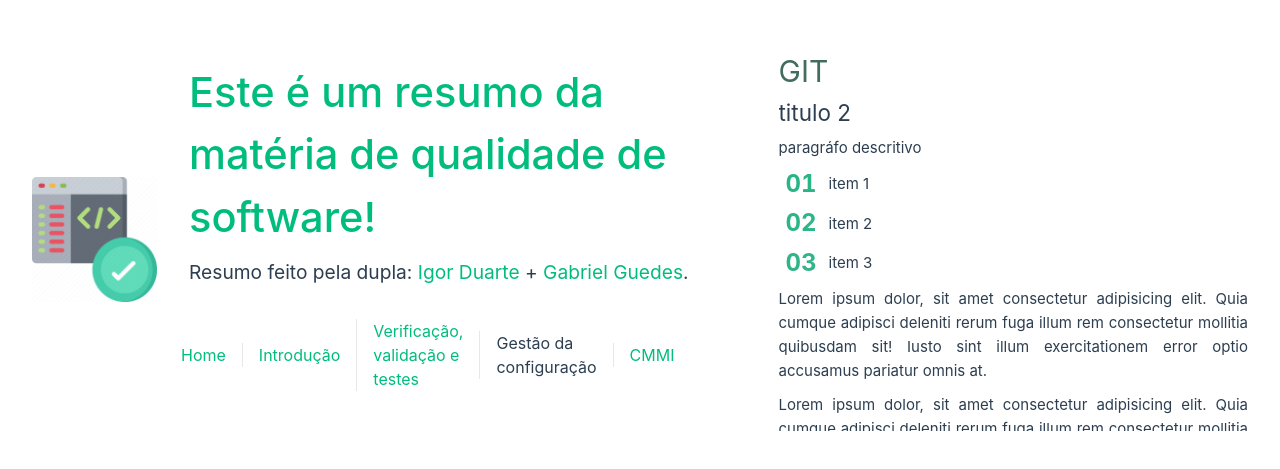
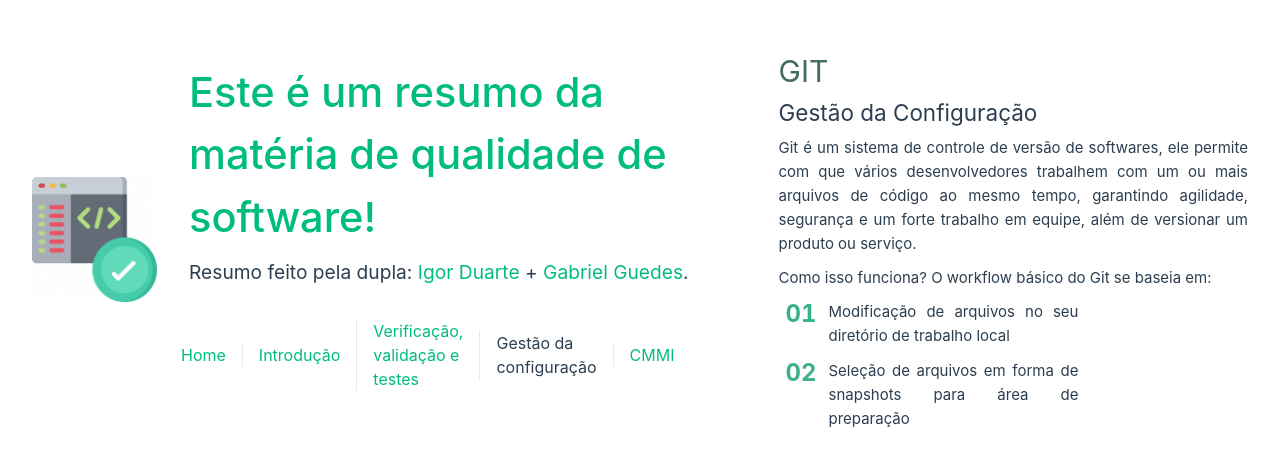
Before and after one commit to gabrielgdc/quality-software-resume, a Vue app: page /git in a window 1280 px wide. Shown: the part 161-630 px from the top of the page. Built offline with nearby package versions, Linux system fonts and the light colour scheme.

Commit message:
feat: finish GitView

```diff
--- a/src/components/TheWelcome.vue
+++ b/src/components/TheWelcome.vue
@@ -36,7 +36,7 @@ import SupportIcon from './icons/IconSupport.vue'
         <template #icon>
           <EcosystemIcon />
         </template>
-        <template #heading>Gestão da configuração</template>
+        <template #heading>GIT</template>
 
         Neste tópico abordamos o conteúdo de GIT
       </WelcomeItem>
--- a/src/views/GitView.vue
+++ b/src/views/GitView.vue
@@ -1,28 +1,37 @@
 <template>
-<div class="viewLayout">
+  <div class="viewLayout">
     <h1>GIT</h1>
-    <h2>titulo 2</h2>
-    <p>paragráfo descritivo</p>
+    <h2>Gestão da Configuração</h2>
+    <p>
+      Git é um sistema de controle de versão de softwares, ele permite com que
+      vários desenvolvedores trabalhem com um ou mais arquivos de código ao
+      mesmo tempo, garantindo agilidade, segurança e um forte trabalho em
+      equipe, além de versionar um produto ou serviço.
+    </p>
+    <p>Como isso funciona? O workflow básico do Git se baseia em:</p>
     <ul>
       <li class="list">
-        <p>item 1</p>
+        <p>Modificação de arquivos no seu diretório de trabalho local</p>
       </li>
       <li>
-        <p>item 2</p>
+        <p>Seleção de arquivos em forma de snapshots para área de preparação</p>
       </li>
       <li>
-        <p>item 3</p>
+        <p>
+          Commit de arquivos, responsável por armazenar os arquivos adicionados
+          da forma que estão com um identificador hash, marcando um checkpoint
+          no arquivo ou código-fonte.
+        </p>
       </li>
     </ul>
-    <p>Lorem ipsum dolor, sit amet consectetur adipisicing elit. Quia cumque adipisci deleniti rerum fuga illum rem consectetur mollitia quibusdam sit! Iusto sint illum exercitationem error optio accusamus pariatur omnis at.</p>
-    <p>Lorem ipsum dolor, sit amet consectetur adipisicing elit. Quia cumque adipisci deleniti rerum fuga illum rem consectetur mollitia quibusdam sit! Iusto sint illum exercitationem error optio accusamus pariatur omnis at.</p>
-    <p>Lorem ipsum dolor, sit amet consectetur adipisicing elit. Quia cumque adipisci deleniti rerum fuga illum rem consectetur mollitia quibusdam sit! Iusto sint illum exercitationem error optio accusamus pariatur omnis at.</p>
-    <p>Lorem ipsum dolor, sit amet consectetur adipisicing elit. Quia cumque adipisci deleniti rerum fuga illum rem consectetur mollitia quibusdam sit! Iusto sint illum exercitationem error optio accusamus pariatur omnis at.</p>
-    <p>Lorem ipsum dolor, sit amet consectetur adipisicing elit. Quia cumque adipisci deleniti rerum fuga illum rem consectetur mollitia quibusdam sit! Iusto sint illum exercitationem error optio accusamus pariatur omnis at.</p>
-    <p>Lorem ipsum dolor, sit amet consectetur adipisicing elit. Quia cumque adipisci deleniti rerum fuga illum rem consectetur mollitia quibusdam sit! Iusto sint illum exercitationem error optio accusamus pariatur omnis at.</p>
+    <p>
+      O Github é um serviço web responsável por oferecer funcionalidades extras
+      aplicadas ao git, com ele você pode gratuitamente hospedar seus projetos
+      pessoais em um servidor web.
+    </p>
   </div>
 </template>
 
 <style>
-@import '@/assets/viewsEssentials.css';
+@import "@/assets/viewsEssentials.css";
 </style>
```
